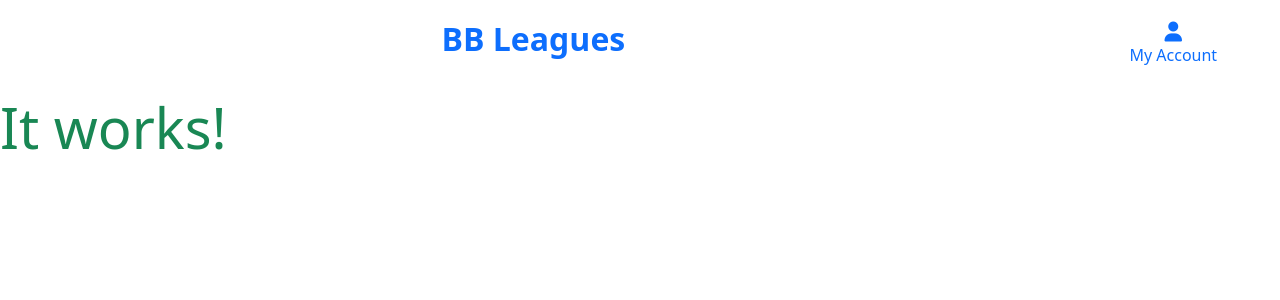
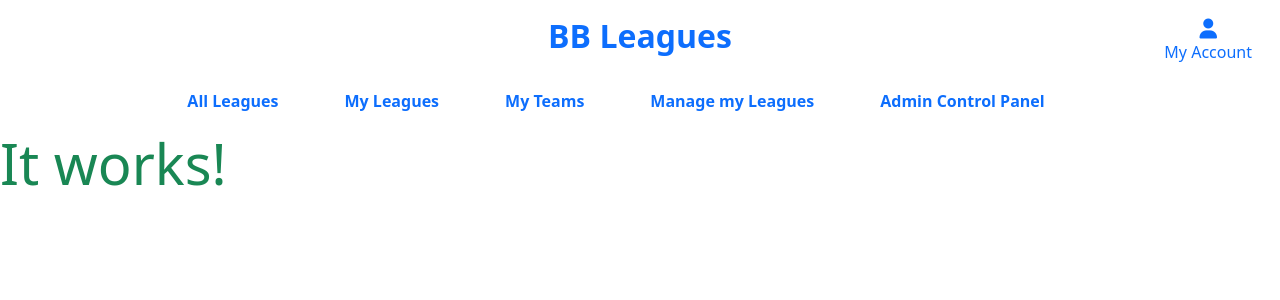
Before and after one commit to NickChapman1988/BBLeagues, a Django app: page / in a window 1280 px wide. Shown: the top 300 px of the page. Run offline with Django 4.2, Linux system fonts and the light colour scheme; the visitor is signed in with stand-in values (Sample User, id 1).

Commit message:
Create main-nav.html

```diff
--- a/templates/base.html
+++ b/templates/base.html
@@ -39,16 +39,19 @@
   </head>
   <body>
     <header class="container-fluid">
-      <div id="topnav" class="row pt-lg-2 d-lg-flex">
+      <div id="topnav" class="row pt-lg-2 d-none d-lg-flex">
         <!-- Logo -->
-        <div class="col-12 col-lg-10 my-auto py-1 text-center">
+        <div class="col-12 col-lg-2 my-auto py-1 py-lg-0">
+
+        </div>
+        <div class="col-12 col-lg-8 my-auto py-1 py-lg-0 text-center">
           <a href="{% url 'home' %}" class="nav-link main-logo-link">
             <h2 class="logo-font"><strong>BB Leagues</strong></h2>
           </a>
         </div>
          <!-- Account and Cart Buttons -->
          <div class="col-12 col-lg-2 my-auto py-1 py-lg-0">
-          <ul class="list-inline list-unstyled text-center text-lg-right my-0">
+          <ul class="list-inline list-unstyled text-center text-lg-end my-0">
             <li class="list-inline-item dropdown">
               <a href="#" class="text-black nav-link" id="user-options" data-bs-toggle="dropdown" aria-haspopup="true" aria-expanded="false">
                 <div class="text-center">
@@ -58,7 +61,7 @@
               </a>
               <div class="dropdown-menu border-0" aria-labelledby="user-options">
                 {% if request.user.is_authenticated %}
-                  <a href="{% url 'profile' %}" class="dropdown-item">My Profile</a>
+                  <a href="{% url 'home' %}" class="dropdown-item">My Profile</a>
                   <a href="{% url 'account_logout' %}" class="dropdown-item">Logout</a>
                 {% else %}
                   <a href="{% url 'account_signup' %}" class="dropdown-item">Register</a>
@@ -74,7 +77,7 @@
           <button class="navbar-toggler" type="button" data-bs-toggle="collapse" data-bs-target="#main-nav" aria-controls="main-nav" aria-expanded="false" aria-label="Toggle navigation">
             <span class="navbar-toggler-icon"></span>
           </button>
-
+          {% include 'includes/main-nav.html' %}
         </nav>
       </div>
     </header>
--- /dev/null
+++ b/templates/includes/main-nav.html
@@ -0,0 +1,61 @@
+<div class="collapse navbar-collapse" id="main-nav">
+    <ul class="navbar-nav w-auto mx-auto align-items-start">
+        <li class="nav-item d-block d-lg-none">
+            <a class="logo-font btn fw-bold nav-link me-5" href="{% url 'home' %}" id="home-link">
+                Home
+            </a>
+        </li>
+        <!-- All Leagues -->
+        <li class="nav-item dropdown">
+            <a class="logo-font btn fw-bold nav-link me-5" href="#" id="all-leagues-link" data-bs-toggle="dropdown" aria-haspopup="true" aria-expanded="false">
+                All Leagues
+            </a>
+        </li>
+
+        <!-- My Leagues -->
+        <li class="nav-item dropdown">
+            <a class="logo-font btn fw-bold nav-link me-5" href="#" id="my-leagues-link" data-bs-toggle="dropdown" aria-haspopup="true" aria-expanded="false">
+                My Leagues
+            </a>
+            <div class="dropdown-menu border-0" aria-labelledby="my-leagues-link">
+                {% for league in leagues %}
+                    <a href="#" class="dropdown-item">{league name}</a>
+                {% endfor %}
+            </div>
+        </li>
+
+        <!-- My Teams -->
+        <li class="nav-item dropdown">
+            <a class="logo-font btn fw-bold nav-link me-5" href="#" id="my-teams-link" data-bs-toggle="dropdown" aria-haspopup="true" aria-expanded="false">
+                My Teams
+            </a>
+            <div class="dropdown-menu border-0" aria-labelledby="my-teams-link">
+                {% for team in teams %}
+                    <a href="#" class="dropdown-item">{team name}</a>
+                {% endfor %}
+
+            </div>
+        </li>
+
+        <!-- League Commissioner Admin -->
+        <li class="nav-item dropdown">
+            <a class="logo-font btn fw-bold nav-link me-5" href="#" id="materials-link" data-bs-toggle="dropdown" aria-haspopup="true" aria-expanded="false">
+                Manage my Leagues
+            </a>
+            <div class="dropdown-menu border-0" aria-labelledby="materials-link">
+            {% for league in commission_leagues %}
+                <a href="#" class="dropdown-item">{league name}</a>
+            {% endfor %}
+
+            </div>
+        </li>
+        {% if request.user.is_superuser %}
+        <!-- Admin Panel -->
+        <li class="nav-item dropdown">
+            <a class="logo-font btn fw-bold nav-link me-5" href="#" id="admin-link" data-bs-toggle="dropdown" aria-haspopup="true" aria-expanded="false">
+                Admin Control Panel
+            </a>
+        </li>
+        {% endif %}
+    </ul>
+</div>
```
